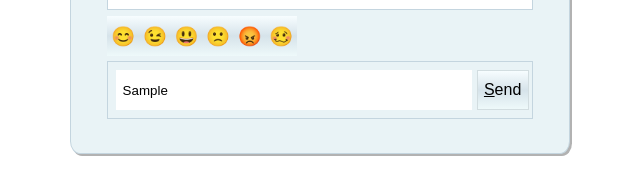
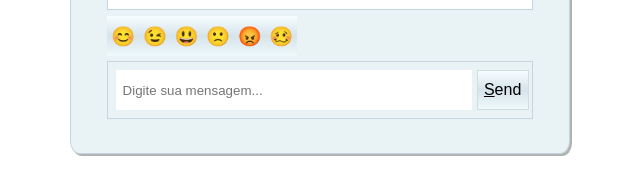
Before and after one commit to WillyGabrielVilela/msn-clone, a website: page public/messenger.html in a window 1280 px wide. Both pictures are taken after typing "Sample" into the empty fields and a click on the button "Send". Shown: the part 491-686 px from the top of the page, 320-960 px from the left. Drawn offline with nearby package versions, Linux system fonts and the light colour scheme; no server answers.

Commit message:
alteração do texto do usuario

```diff
--- a/public/logic.js
+++ b/public/logic.js
@@ -82,15 +82,16 @@ socket.on('user-disconnected', userName => {
 
 const mraudio = new Audio("assets/mrec.mp3");
 function sendMessage() {
-  const input = document.getElementById("message")
-  const message = input.value.trim()  // Remove espaços em branco no início e no fim
+    const input = document.getElementById("message")
+    const message = input.value.trim()
     if (message === "") {
         alert("A mensagem não pode estar vazia ou conter apenas espaços em branco.");
         return;
     }
-  socket.emit('message', { userName, message })
-  mraudio.play();
-  scrollDown()
+    socket.emit('message', { userName, message })
+    input.value = ""
+    mraudio.play();
+    scrollDown()
 }
 
 
--- a/public/style.css
+++ b/public/style.css
@@ -201,8 +201,6 @@
     color: #0066ff;
   }
 
-
-
   /* Emojis */
   .emojibutton {
     background-color: Transparent;
```
